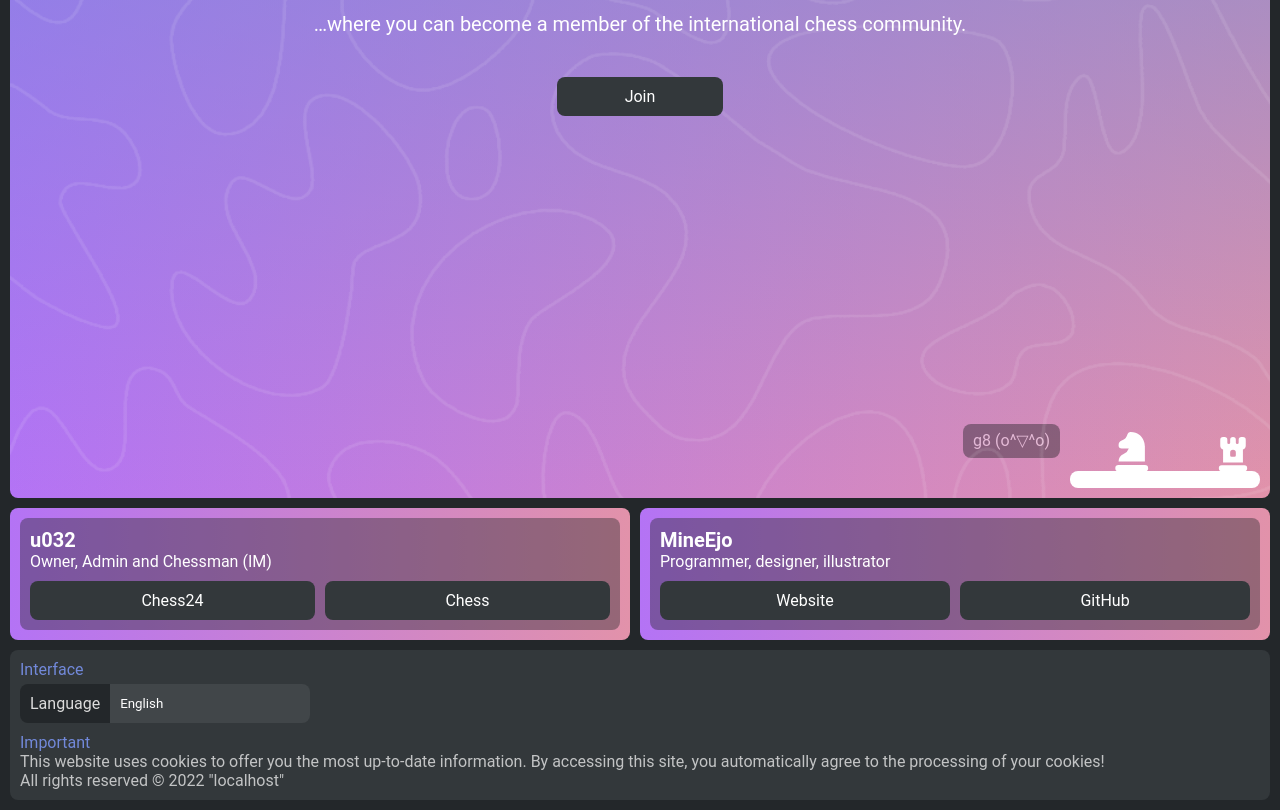
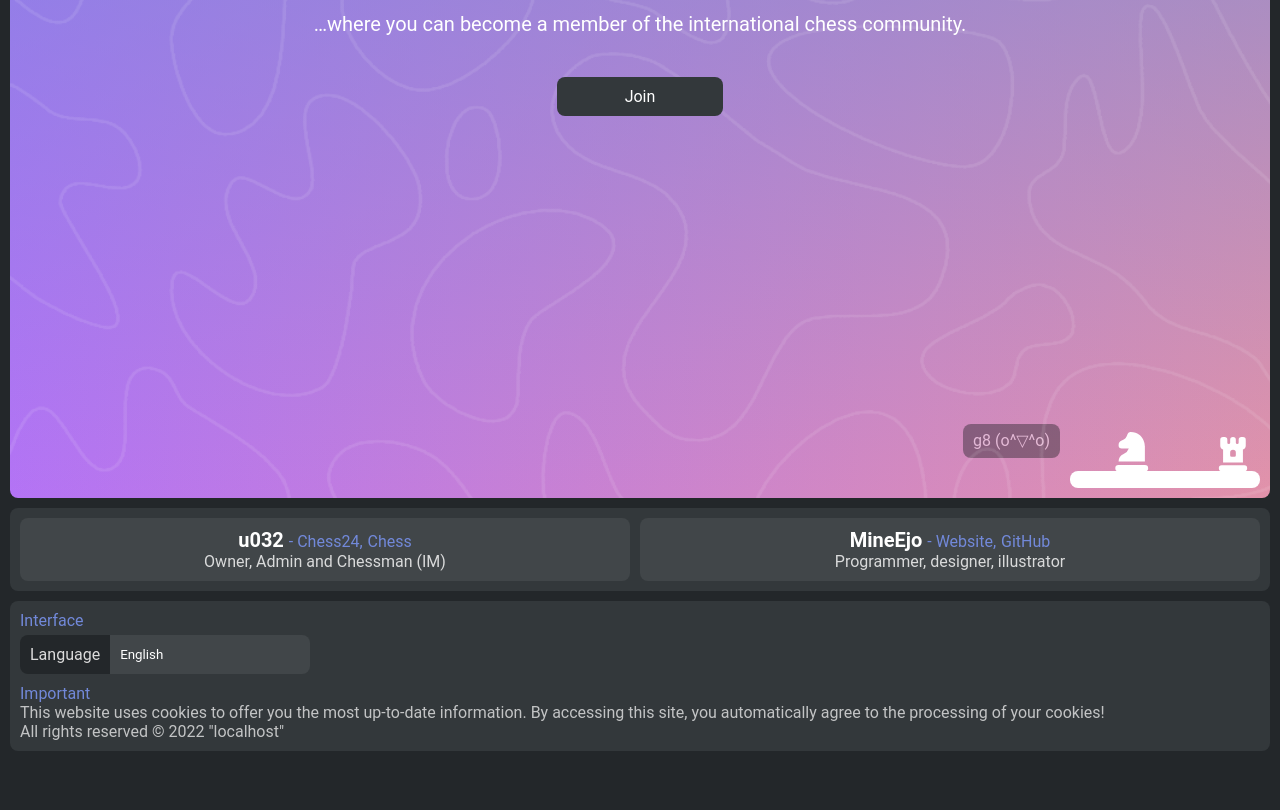
Before and after one commit to krabiworld/Discord-Chess, a website: page app/src/index.html in a window 1280 px wide. Shown: the part 292-1102 px from the top of the page. After the commit the page ends 1053 px from the top, so only its background shows below. Drawn offline with Linux system fonts and the light colour scheme.

Commit message:
Design improvements

```diff
--- a/app/src/index.html
+++ b/app/src/index.html
@@ -128,21 +128,21 @@
 	<div id='content-block-2'>
 		<!-- First -->
 		<div class='card'>
-			<div class='nickname'><span localize='nick1' translation='false'></span></div>
-			<div class='bio'><span localize='bio1'></span></div>
-			<div class='links'>
+			<div class='nickname'>
+				<span localize='nick1' translation='false'></span>
 				<a target='_blank' link='oneChess24' localize='websiteChess24' translation='false'></a>
 				<a target='_blank' link='oneChess' localize='websiteChess' translation='false'></a>
 			</div>
+			<div class='bio'><span localize='bio1'></span></div>
 		</div>
 		<!-- Second -->
 		<div class='card'>
-			<div class='nickname'><span localize='nick2' translation='false'></span></div>
-			<div class='bio'><span localize='bio2'></span></div>
-			<div class='links'>
+			<div class='nickname'>
+				<span localize='nick2' translation='false'></span>
 				<a target='_blank' link='twoWebsite' localize='website'></a>
 				<a target='_blank' link='twoGitHub' localize='github' translation='false'></a>
 			</div>
+			<div class='bio'><span localize='bio2'></span></div>
 		</div>
 	</div>
 </div>
--- a/app/src/styles/content.css
+++ b/app/src/styles/content.css
@@ -168,37 +168,26 @@
 	}
 
 #content-block-2 {
+	padding: 0  var(--margin-elements)  var(--margin-elements) var(--margin-elements);
 	position: relative;
-	top: calc(var(--margin-default) * 1);
+	top: calc(var(--margin-default) * 2);
 	display: inline-table;
 	float: left;
+	border-radius: var(--border-radius-default);
 	width: 100%;
 	min-height: var(--height-default);
+	background: var(--color-light);
 	}
 
 #content-block-2 .card {
 	position: relative;
+	margin-top: var(--margin-elements);
 	height: 100%;
-	margin-top: var(--margin-elements);
 	margin-right: var(--margin-elements);
-	padding: calc(var(--margin-elements) * 2);
+	padding: calc(var(--margin-elements) * 1);
 	transition: var(--transition-long);
 	border-radius: var(--border-radius-default);
-	background: var(--color-purple-gradient);
-	}
-
-#content-block-2 .card:before {
-	position: absolute;
-	z-index: 1;
-	top: var(--margin-elements);
-	right: var(--margin-elements);
-	bottom: var(--margin-elements);
-	left: var(--margin-elements);
-	display: inline-block;
-	content: ' ';
-	opacity: var(--opacity-light);
-	border-radius: var(--border-radius-default);
-	background: var(--color-embed);
+	background: var(--color-active);
 	}
 
 #content-block-2 .card:nth-child(1n) {
@@ -221,41 +210,40 @@
 #content-block-2 .nickname, #content-block-2 .bio {
 	width: 100%;
 	word-wrap: break-word;
+	text-align: center;
 	word-break: break-word;
 	}
 
-#content-block-2 .links {
-	display: inline-flex;
-	float: left;
-	width: 100%;
-	text-align: center;
+#content-block-2 .bio {
+	opacity: var(--opacity-special);
 	}
 
-#content-block-2 .links a {
-	float: left;
-	width: 100%;
-	margin-top: var(--margin-elements);
-	padding: var(--margin-elements) 0;
+#content-block-2 a {
 	cursor: pointer;
 	-webkit-user-select: none;
 	transition: var(--transition-default);
+	font-size: var(--font-size-default);
+	font-weight: normal;
 	text-decoration: none;
-	color: var(--color-text);
+	color: var(--color-main);
 	border-radius: var(--border-radius-default);
-	background: var(--color-light);
 	-webkit-user-drag: none;
 	}
 
-#content-block-2 .links a:hover {
-	background: var(--color-active);
+#content-block-2 a:after {
+	content: ",";
 	}
 
-#content-block-2 .links a {
-	margin-left: var(--margin-elements);
+#content-block-2 a:last-child:after {
+	content: '';
 	}
 
-#content-block-2 .links a:first-child {
-	margin-left: 0;
+#content-block-2 a:nth-of-type(1):before {
+	content: '- ';
+	}
+
+#content-block-2 a:hover {
+	text-decoration: underline;
 	}
 
 #content-block-2 .nickname {
--- a/app/src/styles/footer.css
+++ b/app/src/styles/footer.css
@@ -18,7 +18,7 @@
 
 footer {
 	position: relative;
-	top: calc(var(--margin-default) * 2);
+	top: calc(var(--margin-default) * 3);
 	right: 0;
 	bottom: 0;
 	left: 0;
--- a/app/src/styles/header.css
+++ b/app/src/styles/header.css
@@ -84,7 +84,6 @@ header svg {
 #nav-tabs a {
 	float: left;
 	min-width: calc(var(--width-default) * 2);
-	margin-left: var(--margin-elements);
 	padding: 0 var(--margin-elements);
 	cursor: pointer;
 	transition: var(--transition-default);
@@ -95,11 +94,6 @@ header svg {
 	border-radius: var(--border-radius-default);
 	background: var(--color-light);
 	-webkit-user-drag: none;
-	}
-
-#nav-tabs-buttons a:first-child,
-#nav-tabs a:first-child {
-	margin-left: 0;
 	}
 
 #nav-tabs-buttons a:hover,
@@ -124,6 +118,7 @@ header svg {
 	transition: var(--transition-default);
 	opacity: 1;
 	color: var(--color-text);
+	text-decoration: underline;
 	}
 
 #nav-logo {
```
